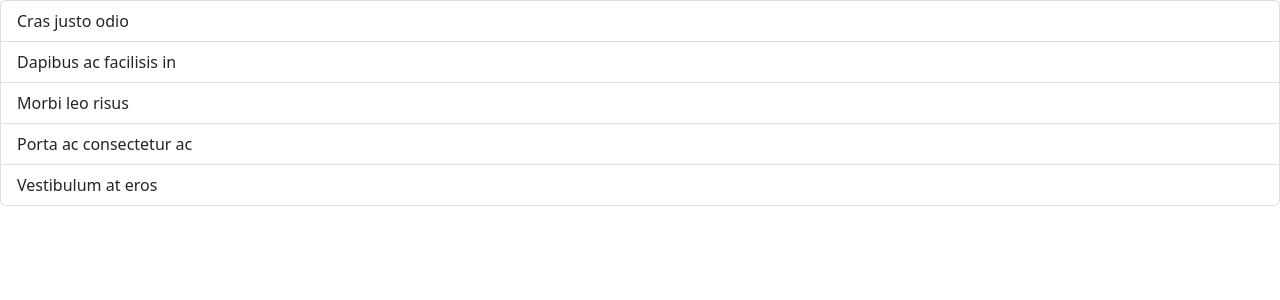
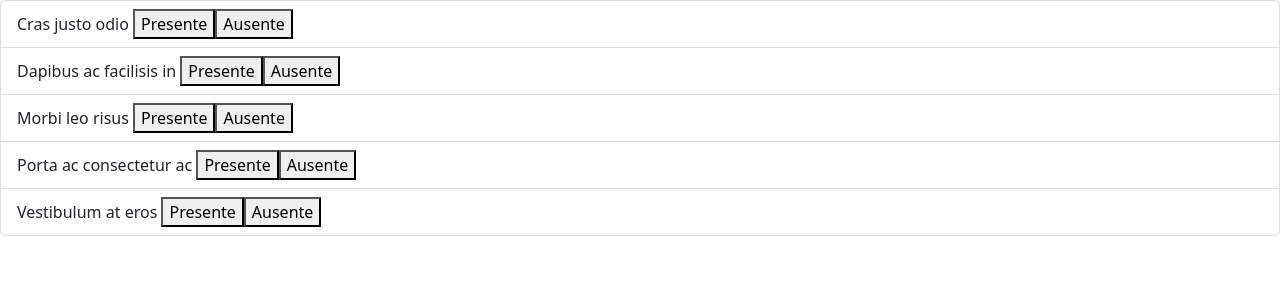
Before and after one commit to samuellangajr/my-app, a React (Create React App) app: page / in a window 1280 px wide. Shown: the top 300 px of the page. Built offline with nearby package versions, Linux system fonts and the light colour scheme.

Commit message:
Insercao dos botoes normais

```diff
--- a/src/App.js
+++ b/src/App.js
@@ -5,11 +5,11 @@ function App() {
 
     return (
       <ListGroup>
-        <ListGroup.Item>Cras justo odio</ListGroup.Item>
-        <ListGroup.Item>Dapibus ac facilisis in</ListGroup.Item>
-        <ListGroup.Item>Morbi leo risus</ListGroup.Item>
-        <ListGroup.Item>Porta ac consectetur ac</ListGroup.Item>
-        <ListGroup.Item>Vestibulum at eros</ListGroup.Item>
+        <ListGroup.Item>Cras justo odio <button>Presente</button><button>Ausente</button></ListGroup.Item>
+        <ListGroup.Item>Dapibus ac facilisis in  <button>Presente</button><button>Ausente</button></ListGroup.Item>
+        <ListGroup.Item>Morbi leo risus <button>Presente</button><button>Ausente</button></ListGroup.Item>
+        <ListGroup.Item>Porta ac consectetur ac <button>Presente</button><button>Ausente</button></ListGroup.Item>
+        <ListGroup.Item>Vestibulum at eros <button>Presente</button><button>Ausente</button></ListGroup.Item>
       </ListGroup>
     );
 
```
